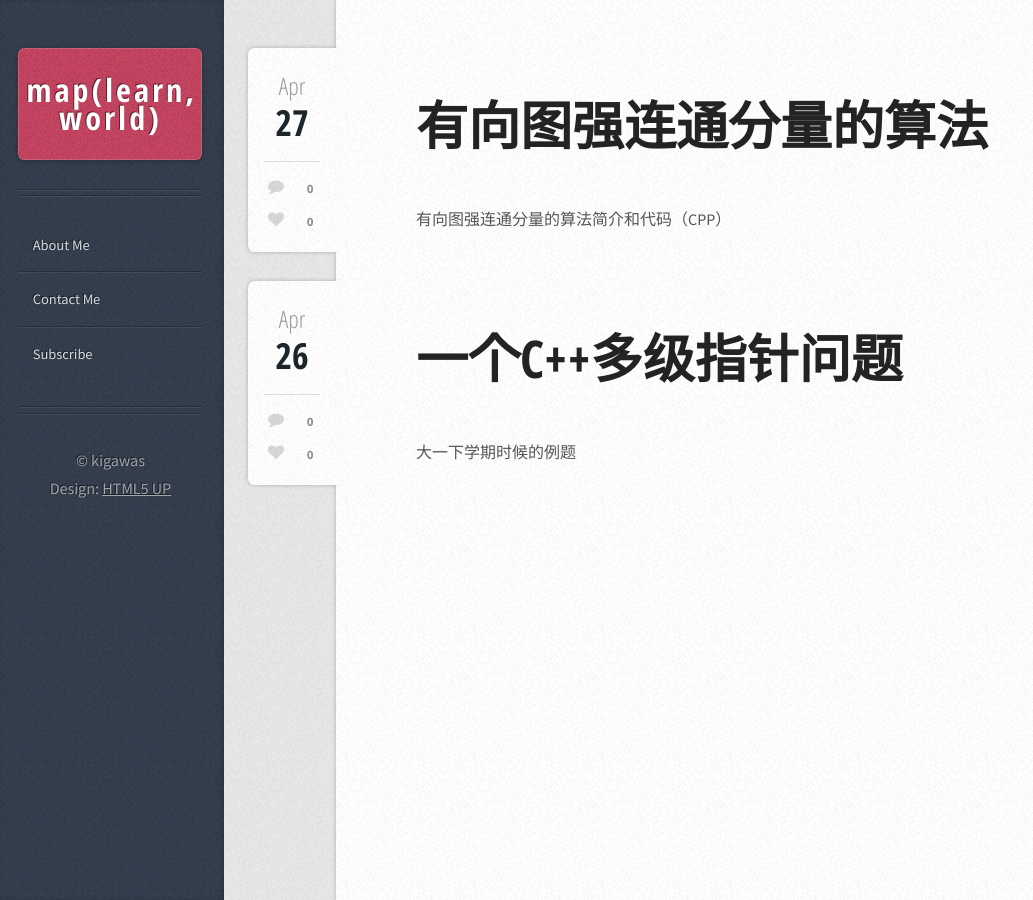
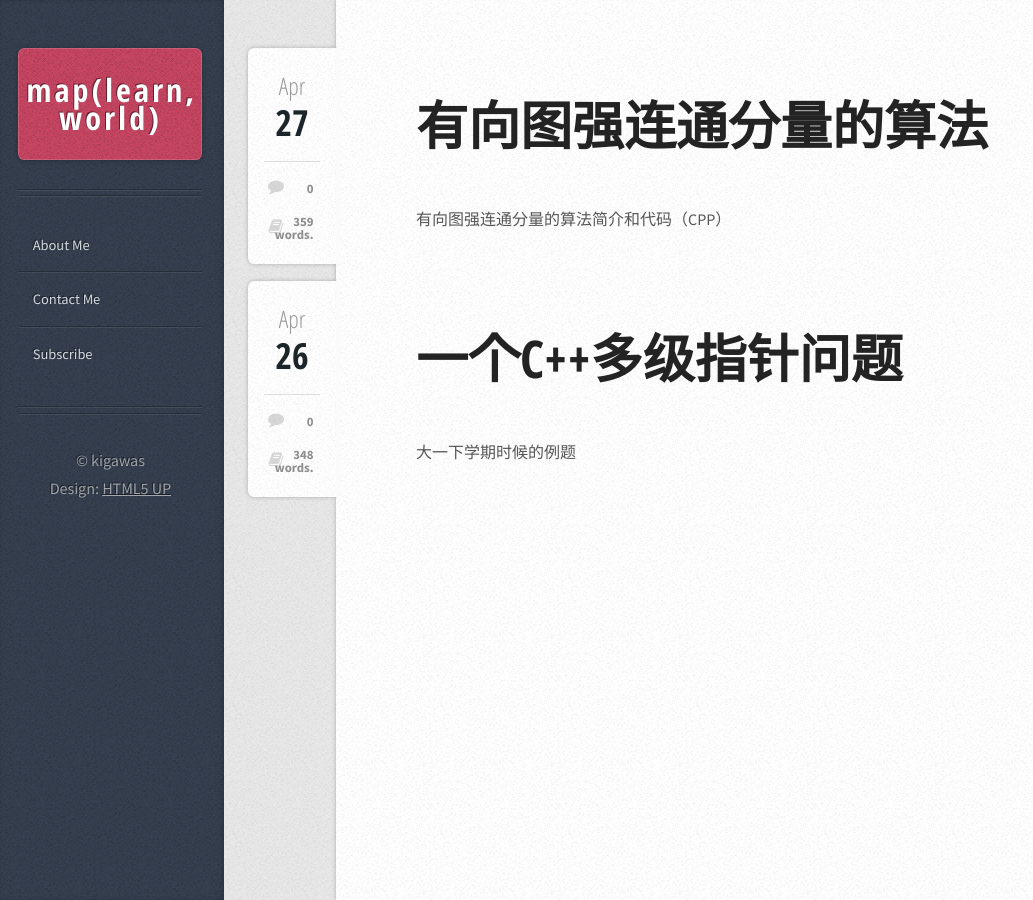
Before and after one commit to kigawas/kigawas.github.io, a Jekyll site: the page built from index.html, in a window 1280 px wide. Shown: the whole page, without its empty margins (0-1033 px from the left). Built offline with Jekyll 4.4.1, drawn with Linux system fonts in a browser that asks for light colours; the list of posts is cut into pages by our own code; comment, search, counter and statistics services are not loaded.

Commit message:
Add word counts

```diff
--- a/_layouts/post.html
+++ b/_layouts/post.html
@@ -12,15 +12,14 @@
     </header>
 
     <div class="info">
-
         <span class="date">
-      <span class="month">{{ page.date | date: '%b' }}</span><span class="day"> {{ page.date | date: '%d' }}</span>
+        <span class="month">{{ page.date | date: '%b' }}</span><span class="day"> {{ page.date | date: '%d' }}</span>
         <span class="year">, {{ page.date | date: '%Y' }}</span>
         </span>
 
         <ul class="stats">
             <li><a href="{{site.url}}{{page.url}}#disqus_thread" class="icon fa-comment">0</a></li>
-            <li><a href="#" class="icon fa-heart">0</a></li>
+            <li><a href="{{site.url}}{{post.url}}" class="icon fa-book">{{page.content | number_of_words }} words.</a></li>
         </ul>
     </div>
 
--- a/index.html
+++ b/index.html
@@ -14,7 +14,8 @@
     <span class="date"><span class="month">{{ post.date | date: '%b' }}</span><span class="day"> {{ post.date | date: '%d' }}</span><span class="year">, {{ post.date | date: '%Y' }}</span></span>
       <ul class="stats">
         <li><a href="{{site.url}}{{post.url}}#disqus_thread" class="icon fa-comment">0</a></li>
-        <li><a href="#" class="icon fa-heart">0</a></li>
+        <li><a href="{{site.url}}{{post.url}}" class="icon fa-book">{{post.content | number_of_words }} words.</a></li>
+
       </ul>
   </div>
 
```
